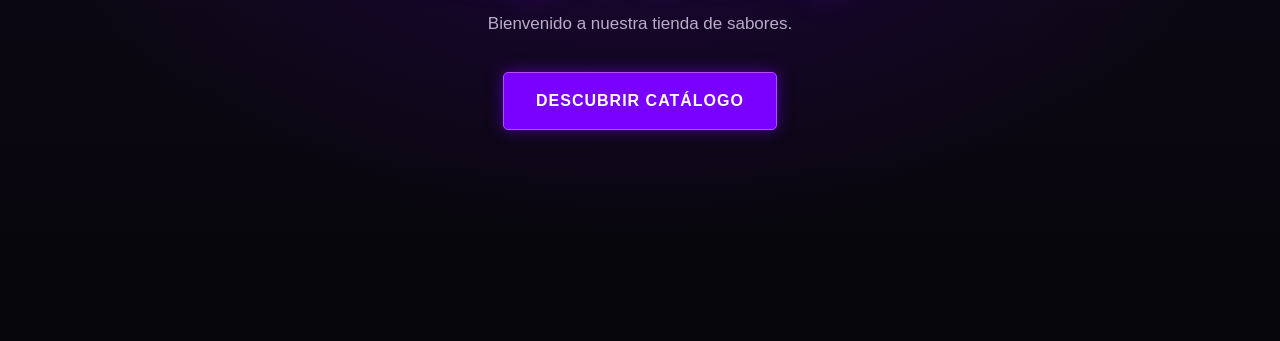
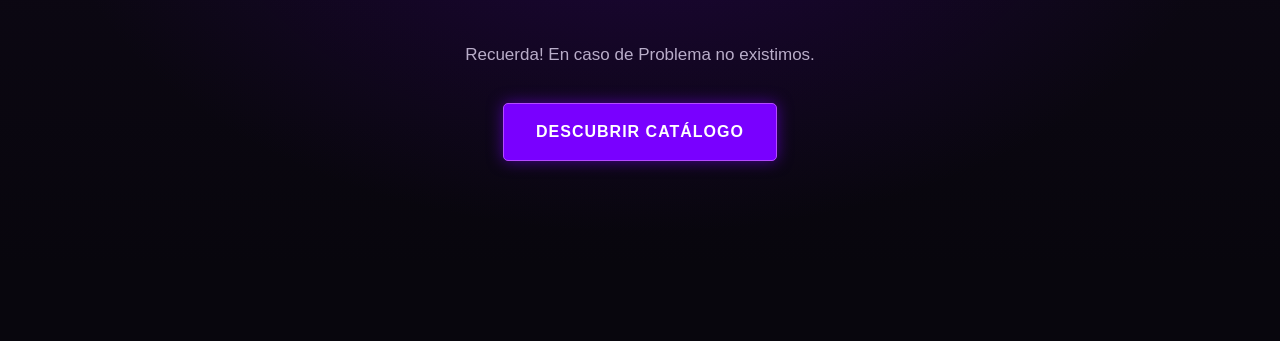
Before and after one commit to williamduch20-pixel/VapeShop, a plain HTML site: page index.html in a window 1280 px wide. Shown: the part 459-800 px from the top of the page. Drawn offline with Linux system fonts and the light colour scheme.

Commit message:
Update index.html

```diff
--- a/index.html
+++ b/index.html
@@ -391,6 +391,7 @@ footer strong {
     <div class="eyebrow">THE SWEET EXPERIENCE</div>
     <h1>WILLIAMS<br><span>VapeShop</span></h1>
     <p>Bienvenido a nuestra tienda de sabores.</p>
+    <p>Recuerda! En caso de Problema no existimos.</p>
     <a href="#catalogo" class="button">DESCUBRIR CATÁLOGO</a>
   </div>
 </section>
```
